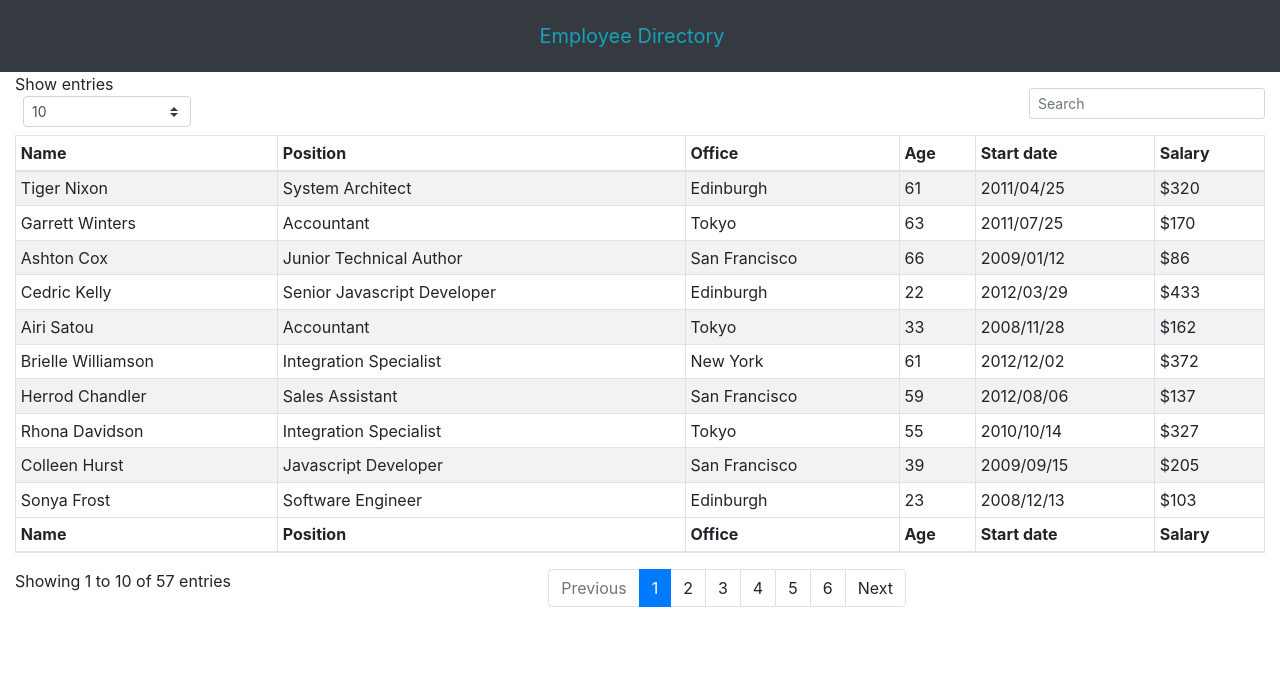
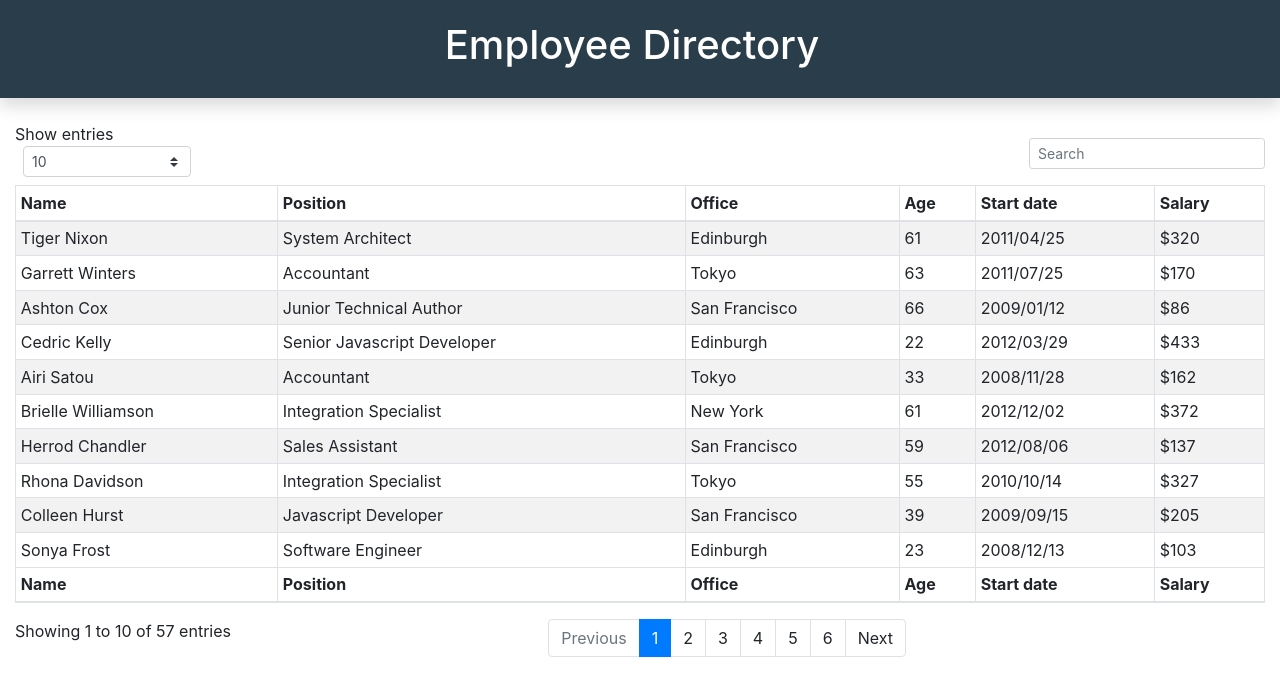
Before and after one commit to CodingErik/employee-directory, a React (Create React App) app: page / in a window 1280 px wide. Shown: the top 696 px of the page. Built offline with nearby package versions, Linux system fonts and the light colour scheme; the HTML template or start-up script is replaced by a standard one.

Commit message:
change navbar color

```diff
--- a/src/components/header/Header.js
+++ b/src/components/header/Header.js
@@ -4,9 +4,9 @@ import "./style.css"
 
 function Header() {
     return (
-        <Navbar bg="dark" variant="dark" className="p-3 display-flex justify-content-center Title">
-            <Navbar.Brand href="/" className='text-info' >
-                Employee Directory
+        <Navbar className="p-3 display-flex justify-content-center Title shadow mb-4 ">
+            <Navbar.Brand href="/" className='text-white' >
+                <h1>Employee Directory </h1>
             </Navbar.Brand>
         </Navbar>
     )
--- a/src/components/header/style.css
+++ b/src/components/header/style.css
@@ -2,6 +2,11 @@
 	display: flex;
 	justify-content: center;
 }
+
+.Title {
+    background: rgb(41, 62, 74);
+}
+
 
 @media only screen and (max-width: 600px) {
 	.Title {
```
